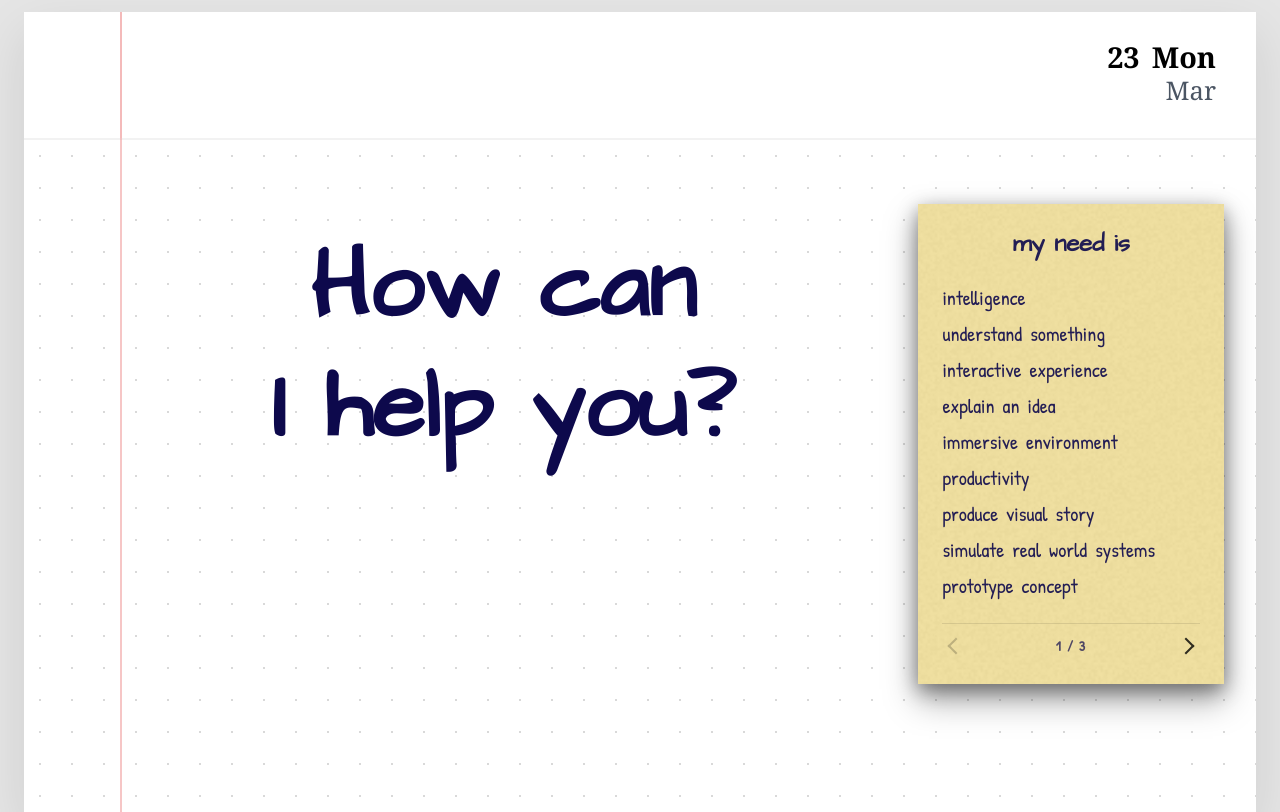
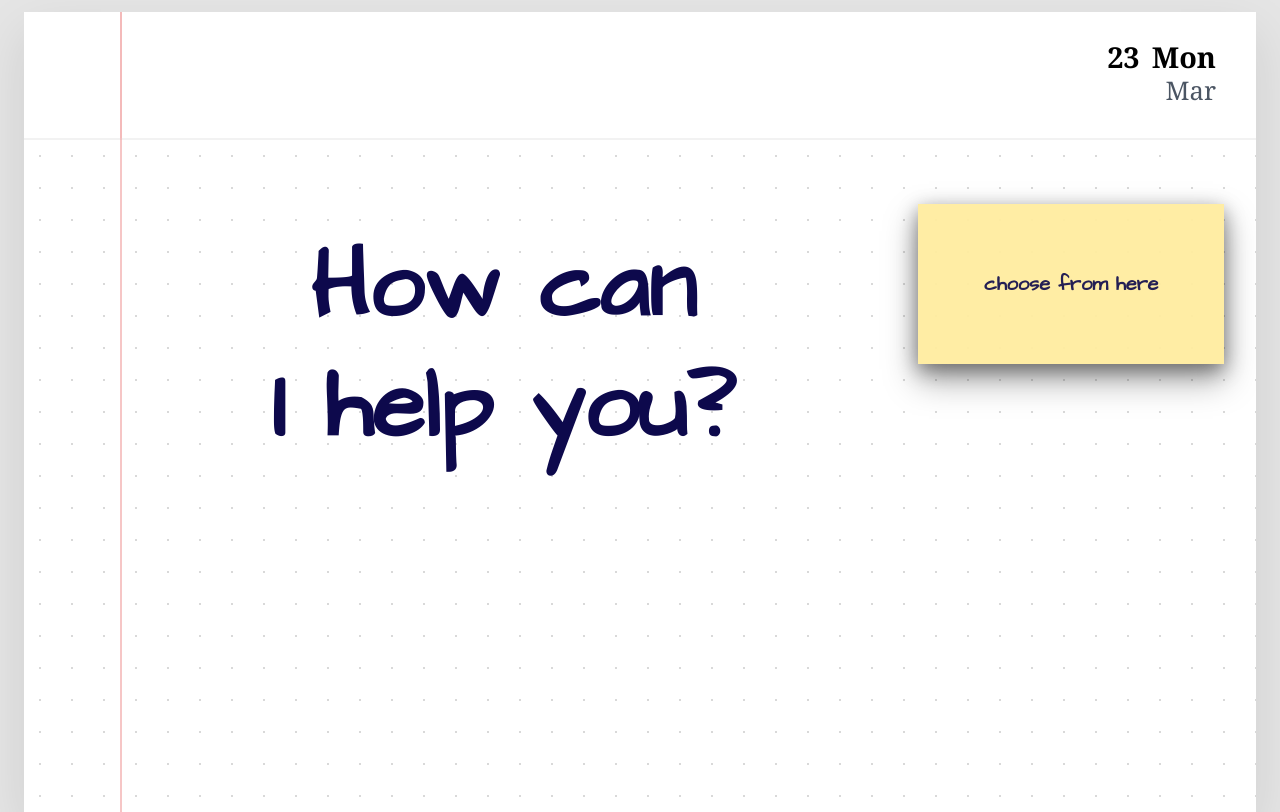
Before and after one commit to 0-Mark-Allen-0/ag-portfolio, a Next.js app: page / in a window 1280 px wide. Built offline with nearby package versions, Linux system fonts and the light colour scheme.

Commit message:
DomainSelector polish

```diff
--- a/app/components/DomainSelector2.tsx
+++ b/app/components/DomainSelector2.tsx
@@ -1,11 +1,11 @@
 import React, { useState } from "react";
 import DomainBadge from "./DomainBadge";
 import { NEED_TAGS, CONTEXT_TAGS, PLATFORM_TAGS } from "./projectsData";
+import { ArrowLeft, ArrowRight } from "lucide-react";
 
 interface DomainSelectorProps {
   selectedDomains: string[];
   toggleDomain: (domain: string) => void;
-  collapsedHeight?: number; // height of the closed accordion in px
 }
 
 const STAGES = [
@@ -17,26 +17,28 @@ const STAGES = [
 export default function DomainSelector2({
   selectedDomains,
   toggleDomain,
-  collapsedHeight = 40,
 }: DomainSelectorProps) {
   const [isOpen, setIsOpen] = useState(false);
+  const [hasExpandedOnce, setHasExpandedOnce] = useState(false);
   const [currentStep, setCurrentStep] = useState(0);
 
+  const hasSelection = selectedDomains.length > 0;
+
   const handleNext = () => {
-    if (currentStep < STAGES.length - 1) {
+    if (currentStep < STAGES.length - 1 && hasSelection) {
       setCurrentStep((prev) => prev + 1);
     }
   };
 
   const handlePrev = () => {
-    if (currentStep > 0) {
+    if (currentStep > 0 && hasSelection) {
       setCurrentStep((prev) => prev - 1);
     }
   };
 
   return (
     <>
-      {/* Mobile Backdrop Overlay - Only shows when expanded */}
+      {/* Mobile Backdrop */}
       {isOpen && (
         <div
           className="fixed inset-0 z-40 bg-black/5 backdrop-blur-[3px] md:hidden"
@@ -45,13 +47,20 @@ export default function DomainSelector2({
       )}
 
       <div
+        onMouseEnter={() => {
+          if (!hasExpandedOnce) {
+            setIsOpen(true);
+            setHasExpandedOnce(true);
+          }
+        }}
         className={`
           relative z-50
           w-[93%] max-w-md mx-auto lg:mx-0
           lg:w-full lg:max-w-sm
-        ${isOpen ? "h-[480px]" : "h-auto"} md:h-[480px]
+
+          ${isOpen ? "h-[480px]" : "h-[160px]"}
+
           flex flex-col
-
           bg-[#FFECA0]/90 lg:bg-[#FFECA0]/95
           backdrop-blur-md lg:backdrop-blur-none
 
@@ -59,49 +68,62 @@ export default function DomainSelector2({
           lg:shadow-[0_6px_18px_rgba(0,0,0,0.4),0_16px_32px_rgba(0,0,0,0.35)]
 
           p-4 md:p-6 lg:pt-6 px-6
-
-        tab-noise transform
           overflow-hidden
         `}
       >
+        {/* ✨ DOUBLE CREASE */}
         {isOpen && (
-          <div className="pointer-events-none absolute left-0 top-1/2 w-full -translate-y-1/2">
-            <div className="h-[6px] w-full bg-black/30 blur-[6px] opacity-70" />
-            <div className="h-[4px] w-full bg-black/30 blur-[8px] opacity-70 -mt-[3px]" />
+          <div className="pointer-events-none absolute left-0 top-0 w-full h-full">
+            <div className="absolute top-1/3 w-full -translate-y-1/2">
+              <div className="h-[5px] w-full bg-black/35 blur-[6px] opacity-70" />
+              <div className="h-[3px] w-full bg-black/35 blur-[8px] opacity-70 -mt-[2px]" />
+            </div>
+
+            <div className="absolute top-2/3 w-full -translate-y-1/2">
+              <div className="h-[5px] w-full bg-black/35 blur-[6px] opacity-70" />
+              <div className="h-[3px] w-full bg-black/35 blur-[8px] opacity-70 -mt-[2px]" />
+            </div>
           </div>
         )}
 
-        {/* Heading: Clickable on mobile to expand/collapse */}
+        {/* HEADER */}
         <div
-          className="flex flex-col items-center justify-center cursor-pointer select-none relative z-10 md:cursor-default"
+          className={`
+            relative z-10 cursor-pointer select-none
+            flex items-center justify-center
+            ${!isOpen ? "flex-1" : ""}
+          `}
           onClick={() => setIsOpen(!isOpen)}
         >
-          {/* Chevron */}
+          {/* Mobile Chevron */}
           <span
-            className="w-2 h-2 border-r-2 border-b-2 border-black md:hidden mb-2"
+            className="absolute top-2 w-2 h-2 border-r-2 border-b-2 border-black md:hidden"
             style={{
-              transform: `rotate(${isOpen ? 45 : -135}deg)`, // Points Up when closed, Down when open
+              transform: `rotate(${isOpen ? 45 : -135}deg)`,
             }}
           />
 
-          {/* Dynamic Title based on stage / Closed Mobile State */}
-          <h2 className="text-xl lg:text-2xl font-bold opacity-90 text-center flex-1 lowercase mb-2">
-            <span className={`${isOpen ? 'hidden' : 'inline'} md:hidden`}>
-              choose from here
-            </span>
-            <span className={`${isOpen ? 'inline' : 'hidden'} md:inline`}>
-              {STAGES[currentStep].title}
-            </span>
+          <h2
+            className={`
+              text-center lowercase font-bold opacity-90
+
+              ${
+                !isOpen
+                  ? "text-xl md:text-xl lg:text-xl" // desktop folded stays same
+                  : "text-xl lg:text-2xl"
+              }
+
+              ${!isOpen ? "md:text-xl text-2xl" : ""}
+            `}
+          >
+            {!isOpen ? "choose from here" : STAGES[currentStep].title}
           </h2>
         </div>
 
-        {/* Tags Container (Handles mobile collapse & desktop static) */}
-        <div
-          className={`relative flex-1 z-10 ${
-            !isOpen ? "hidden md:block md:mt-4 md:overflow-y-auto md:overflow-x-hidden md:custom-scrollbar" : "mt-4 overflow-y-auto overflow-x-hidden custom-scrollbar"
-          }`}
-        >
-          <div className="grid grid-cols-1 gap-2 justify-items-start w-full">
+        {/* TAGS */}
+        {isOpen && (
+          <div className="relative flex-1 mt-4 z-10">
+            <div className="grid grid-cols-1 gap-2 w-full">
               {STAGES[currentStep].tags.map((tag) => (
                 <DomainBadge
                   key={tag}
@@ -112,33 +134,35 @@ export default function DomainSelector2({
               ))}
             </div>
           </div>
+        )}
 
-        {/* Navigation Footer */}
-        <div
-          className={`flex items-center justify-between mt-4 pt-2 border-t border-black/10 z-10 ${
-            !isOpen ? "hidden md:flex" : "flex"
-          }`}
-        >
+        {/* NAVIGATION */}
+        {isOpen && hasSelection && (
+          <div className="flex items-center justify-between mt-4 z-10">
+            {currentStep > 0 ? (
               <button
                 onClick={handlePrev}
-            disabled={currentStep === 0}
-            className={`p-2 ${currentStep === 0 ? "opacity-20 cursor-not-allowed" : "opacity-80 hover:opacity-100 cursor-pointer"}`}
+                className="p-2 opacity-80 hover:opacity-100"
               >
-            <span className="block w-3 h-3 border-l-2 border-t-2 border-black transform -rotate-45" />
+                <ArrowLeft size={20} />
               </button>
-
-          <span className="text-sm font-semibold opacity-70 tracking-widest">
-            {currentStep + 1} / 3
-          </span>
+            ) : (
+              <div />
+            )}
 
             <button
               onClick={handleNext}
               disabled={currentStep === STAGES.length - 1}
-            className={`p-2 ${currentStep === STAGES.length - 1 ? "opacity-20 cursor-not-allowed" : "opacity-80 hover:opacity-100 cursor-pointer"}`}
+              className={`p-2 ml-auto ${
+                currentStep === STAGES.length - 1
+                  ? "opacity-20 cursor-not-allowed"
+                  : "opacity-80 hover:opacity-100"
+              }`}
             >
-            <span className="block w-3 h-3 border-r-2 border-t-2 border-black transform rotate-45" />
+              <ArrowRight size={20} />
             </button>
           </div>
+        )}
       </div>
     </>
   );
```
Lines whose indentation alone changed are shown as unchanged.
